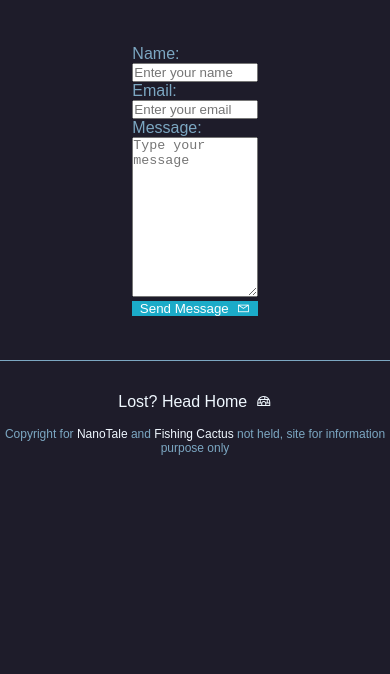
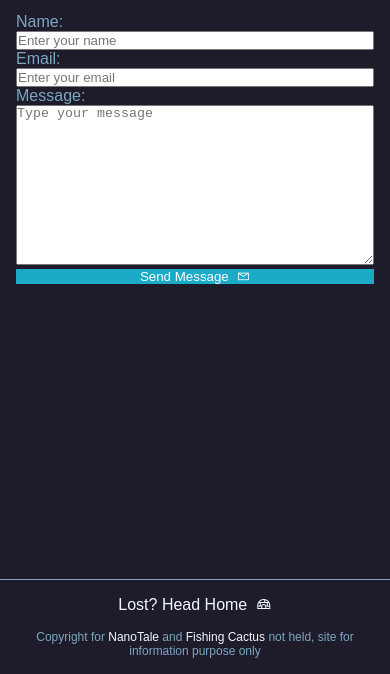
Before and after one commit to Thornr/CO4127, a plain HTML site: page contact.html in a window 390 px wide. Shown: the part 170-844 px from the top of the page. Drawn offline with nearby package versions, Linux system fonts and the light colour scheme; a web font is replaced by a local one.

Commit message:
Added all media quieries

```diff
--- a/contact.html
+++ b/contact.html
@@ -55,9 +55,9 @@
              <textarea name="message" id="message" placeholder="Type your message" ></textarea>
           </div>
           <button class="send">Send Message<i class="las la-envelope"></i></button>
+          </div> <!--contact-form-->
+        </form>
 
-        </form>
-      </div> <!--contact-form-->
 
     </div>
 
@@ -65,7 +65,7 @@
 
   </main>
 
-    <footer>
+    <footer class="contact">
       <a href="/index.html"></p>Lost? Head Home  <i class="las la-igloo"></i></a>
       <p>Copyright for <a href="http://www.nanotalegame.com/" target="_blank" rel="noopener noreferrer">NanoTale</a>  and <a href="http://http://www.fishingcactus.com/" target="_blank" rel="noopener noreferrer">Fishing Cactus</a>  not held, site for information purpose only </p>
 
--- a/css/style.css
+++ b/css/style.css
@@ -158,10 +158,9 @@ ul {
 }
 /* Typing resources */
 .resource-box {
-  border-bottom: #026daf solid 2px;
+  border-top: #026daf solid 2px;
 }
 .resource-box:last-child {
-  border-bottom: none;
   padding-bottom: 4rem;
 }
 .resource-box a {
@@ -181,7 +180,6 @@ ul {
 }
 .media-title-vid {
   padding-top: 1rem;
-  padding-bottom: 2rem;
 }
 
 /* Contact form */
@@ -190,11 +188,11 @@ form {
 }
 .intro {
   text-align: center;
-  padding-bottom: 3rem;
+  padding-bottom: 1rem;
 }
 .contact-form {
   display: flex;
-  max-width: 35%;
+  max-width: 40%;
   margin: auto;
   flex-direction: column;
 }
@@ -203,7 +201,7 @@ input {
 }
 #message {
   width: 100%;
-  min-height: 10rem;
+  min-height: 7rem;
 }
 .send {
   background-color: rgb(27, 171, 200);
@@ -218,7 +216,6 @@ input {
 footer {
   color: #7ca7c2;
   text-align: center;
-  padding-top: 1rem;
   padding-bottom: 1rem;
   width: 100%;
   font-family: "DotGothic16", sans-serif;
@@ -235,15 +232,23 @@ footer p {
   padding-top: 1rem;
   font-size: 00.75rem;
 }
+/* To keep footer at bottom of contact page */
+.contact {
+  position: absolute;
+  bottom: 0;
+}
+.contact-form {
+  padding-bottom: 2rem;
+}
 
 .la-igloo {
   padding-left: 0.25rem;
 }
 
 /* Media quieries */
-/* moblile Menu */
+/* moblile  */
 
-@media all and (max-width: 410px) {
+@media all and (max-width: 425px) {
   .main-wrapper {
     margin-right: auto;
     margin-left: auto;
@@ -261,11 +266,24 @@ footer p {
   .splash-box {
     height: 65vh;
   }
-  .header-content {
-    /* margin-bottom: -5rem; */
-  }
   .item {
     border-bottom: #fff solid 0.5px;
+  }
+  .footer,
+  p {
+    padding: 0rem 0.5rem;
+  }
+  #message {
+    min-height: 5rem;
+  }
+}
+/* Tablet */
+@media all and (max-width: 768px) {
+  .contact-form {
+    max-width: 100%;
+  }
+  #message {
+    min-height: 10rem;
   }
 }
 
```
Also changed, not shown: index.html (+0 -2 lines).
